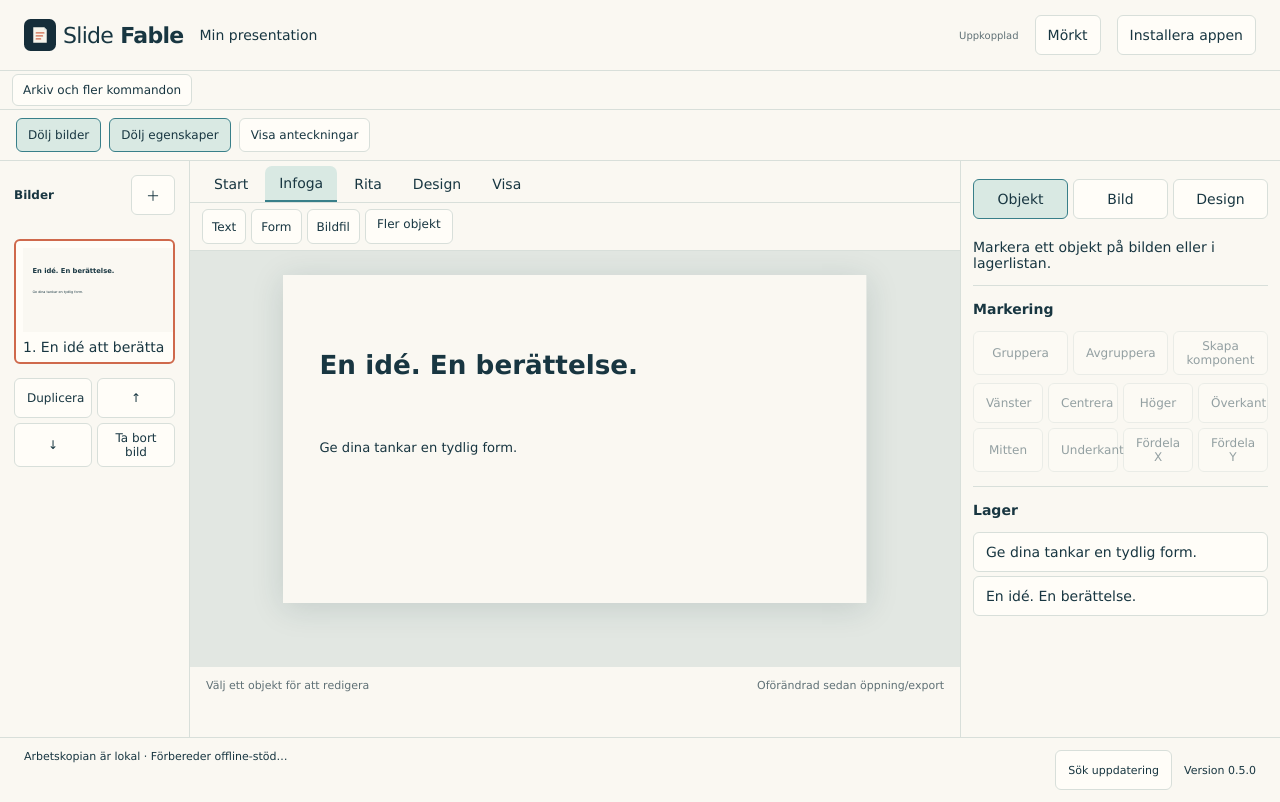
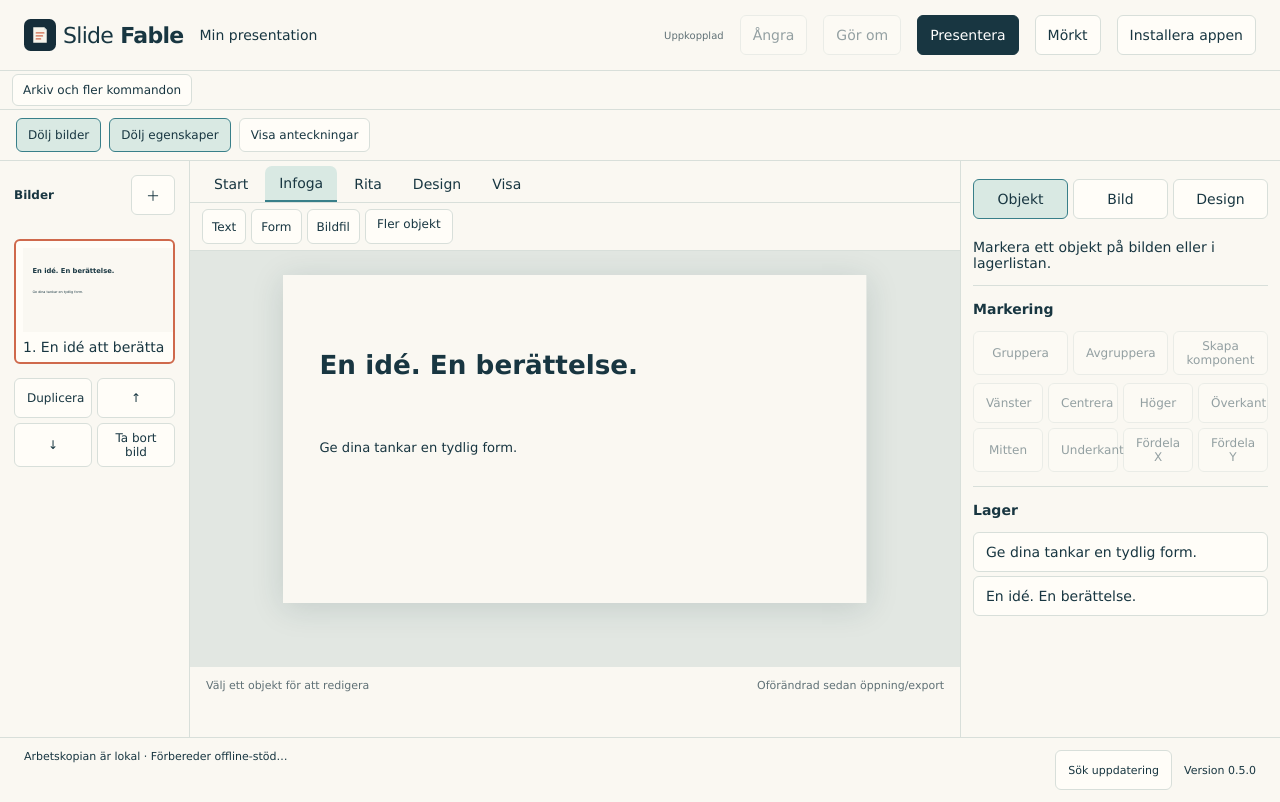
Before and after one commit to erland/slide-fable, a React (Vite) app: page / in a window 1280 px wide. Built offline with nearby package versions, Linux system fonts and the light colour scheme; what canonicalize would draw is missing.

Commit message:
feat(ux): retain compact quick actions for undo redo and presentation

```diff
--- a/src/ui/EditorApp.tsx
+++ b/src/ui/EditorApp.tsx
@@ -42,7 +42,7 @@ export function App(){
  async function exportFile(){const end=updateSafety.beginOperation();try{const source=copy(doc),slides=source.slides.filter((s:D)=>!s.hidden&&(exportScope==='all'||s.id===slide.id));if(!slides.length)throw Error('Minst en synlig bild behövs.');await validateFull(source);let result;if(format==='html'){download(await standaloneHtml(source,includePrivate),source.document.title+'.html','text/html');result=preflight(source,'html');}else if(format==='png'||format==='jpg'){download(await imageExport(source,slides,imageWidth,format),source.document.title+'-'+format+'.zip');result=preflight({...source,slides},format);}else{const output=await (format==='pdf'?pdfExport:pptxExport)(source,slides,profile,includePrivate);download(output.file,source.document.title+'.'+format);result=output.report;}const json=JSON.stringify(result,null,2);setReport(json);download(json,source.document.title+'-exportrapport.json','application/json');setMessage('Exporten är skapad. Läs rapporten för objekt som rasteriserats.');}catch(e){setMessage('Exporten misslyckades: '+String(e));}finally{end();}}
  const replaceWithNew=()=>{store.load(createDocument());setConflict(false);setDraftStatus('Ny presentation');};
  return <div className={`editor-app ${dark?'night':''}`} data-build={__BUILD_ID__}>
- <a className="skip" href="#workspace">Hoppa till arbetsytan</a><header className="editor-header"><a className="brand" href="#workspace"><img src="./icons/icon.svg" width="32" alt=""/>Slide <strong>Fable</strong></a><span className="document-title">{doc.document.title}</span><span className="connection" data-ready={pwa.offlineReady}>{online?'Uppkopplad':'Offline'}{pwa.offlineReady?' · redo för offline':''}</span><button onClick={()=>setDark(!dark)} aria-label="Mörkt gränssnitt">{dark?'Ljust':'Mörkt'}</button><button onClick={()=>show('install')}>Installera appen</button></header>
+ <a className="skip" href="#workspace">Hoppa till arbetsytan</a><header className="editor-header"><a className="brand" href="#workspace"><img src="./icons/icon.svg" width="32" alt=""/>Slide <strong>Fable</strong></a><span className="document-title">{doc.document.title}</span><span className="connection" data-ready={pwa.offlineReady}>{online?'Uppkopplad':'Offline'}{pwa.offlineReady?' · redo för offline':''}</span><button className="quick-action" disabled={!state.undo||state.readOnly} onClick={()=>run(()=>store.undo())}>Ångra</button><button className="quick-action" disabled={!state.redo||state.readOnly} onClick={()=>run(()=>store.redo())}>Gör om</button><button className="quick-action primary" onClick={()=>{setPresent(true);setFragment(0);}}>Presentera</button><button onClick={()=>setDark(!dark)} aria-label="Mörkt gränssnitt">{dark?'Ljust':'Mörkt'}</button><button onClick={()=>show('install')}>Installera appen</button></header>
  <details className="editor-menu-disclosure"><summary>Arkiv och fler kommandon</summary><nav className="editor-menu" aria-label="Arkiv och redigering"><button onClick={()=>show('new')}>Ny</button><button onClick={()=>file.current?.click()}>Öppna</button><button onClick={()=>void saveHtml()} disabled={state.readOnly||safety.busy}>Spara HTML</button><button onClick={()=>show('export')} disabled={state.readOnly||safety.busy}>Exportera</button><span className="divider"/><button disabled={!state.undo||state.readOnly} onClick={()=>run(()=>store.undo())}>Ångra</button><button disabled={!state.redo||state.readOnly} onClick={()=>run(()=>store.redo())}>Gör om</button><button onClick={()=>{clipboard.current=store.copySelected();setMessage('Objekten är kopierade inom Slide Fable.');}} disabled={!state.selected.length}>Kopiera</button><button disabled={state.readOnly} onClick={()=>run(()=>{if(clipboard.current)store.paste(clipboard.current);})}>Klistra in</button><button onClick={()=>{setPresent(true);setFragment(0);}} className="primary">Presentera</button><button onClick={()=>show('help')}>Hjälp</button></nav></details>
  <input ref={file} hidden type="file" accept=".html,.htm,.json" onChange={e=>{if(e.target.files?.[0])void openFile(e.target.files[0]);e.target.value='';}}/><input ref={image} hidden type="file" accept="image/png,image/jpeg,image/webp,image/svg+xml" onChange={e=>{if(e.target.files?.[0])void addImage(e.target.files[0]);e.target.value='';}}/>
  {drafts.length>0&&<section className="recovery"><strong>Återställ en arbetskopia</strong>{drafts.map(d=><span key={d.id}><button onClick={()=>run(()=>{store.load(d.model);draftVersions.current.set(d.id,d.version);lastSaved.current=d.model;setDrafts([]);setConflict(false);setDraftStatus('Arbetskopia återställd');})}>{d.model.document.title} · {new Date(d.updatedAt).toLocaleString('sv-SE')}</button><button aria-label={'Ta bort arbetskopia '+d.model.document.title} onClick={()=>void deleteDraft(d.id).then(()=>setDrafts(ds=>ds.filter(x=>x.id!==d.id)))}>×</button></span>)}<button onClick={()=>setDrafts([])}>Stäng</button></section>}
```
